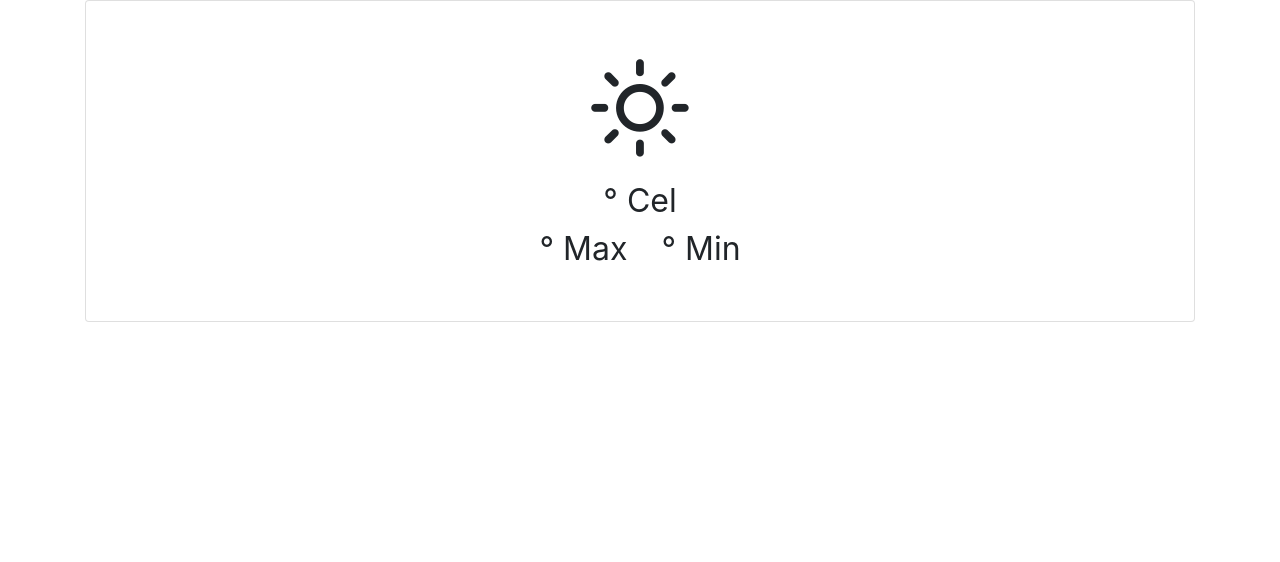
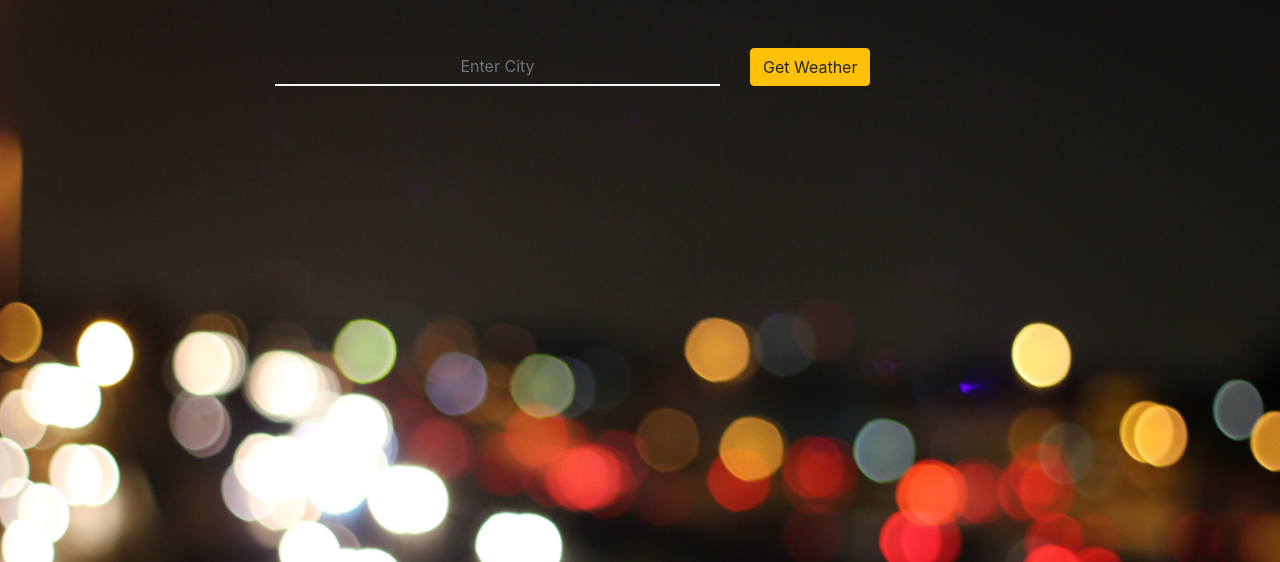
Before and after one commit to aomine53/weather_app, a Django app: page / in a window 1280 px wide. Shown: the top 562 px of the page. Run offline with Django 3.2, Linux system fonts and the light colour scheme; data that the repository does not hold is empty.

Commit message:
Added background

```diff
--- a/static/css/index.css
+++ b/static/css/index.css
@@ -6,3 +6,35 @@
     font-size: 2rem;
     margin-bottom: 0;
 }
+
+form{
+    margin-top: 3rem;
+}
+
+form input[name="city"]{
+    background-color: transparent;
+    color: white !important;
+    border-bottom: 2px solid whitesmoke;
+    border-radius: 0;
+}
+
+.form-control{
+    border: none;
+}
+
+form input:focus{
+    background-color: transparent !important;
+    box-shadow: none !important;
+    color: white !important;
+    border-bottom: 2px solid whitesmoke;
+}
+
+body{
+    background-image: url("background.jpg");
+    background-size: cover;
+    color: white;
+}
+
+.container{
+    background-color: transparent !important;
+}
--- a/templates/index.html
+++ b/templates/index.html
@@ -1,10 +1,29 @@
-{% extends 'base.html' %}
-{% block content %}
+{% extends 'base.html' %} {% block content %}
+
+<form action="/" method="post">
+  {% csrf_token %}
   <div class="container">
-        <div class="card">
+    <div class="row">
+      <div class="col-md offset-md-2">
+        <input
+          type="text"
+          name="city"
+          class="form-control"
+          placeholder="Enter City"
+        />
+      </div>
+      <div class="col-md mt-md-0 text-md-left">
+        <button type="submit" class="btn btn-warning">Get Weather</button>
+      </div>
+    </div>
+  </div>
+</form>
+
+{% for message in messages %}
+<div class="container pt-4">
   <h1 class="py-3 display-2">{{name}}</h1>
   <div class="py-4">
-                <p class="wi wi-day-sunny display-2"></p>
+    <p class="wi wi-owm-{{id}} display-2"></p>
     <div class="py-4 temp-desc">
       <p>{{temp}}&deg; Cel</p>
       <p>
@@ -13,8 +32,6 @@
       </p>
       <p>{{desc}}</p>
     </div>
-
   </div>
 </div>
-    </div>
-{% endblock %}
+{% endfor %} {% endblock %}
--- a/weather_app/views.py
+++ b/weather_app/views.py
@@ -1,20 +1,39 @@
 import requests
 from django.shortcuts import render
 from django.http import JsonResponse, HttpResponse
+from django.contrib import messages
 
 
 # Create your views here.
 def index(request):
-    url = "http://api.openweathermap.org/data/2.5/weather?q={city_nm}&appid=8554bee5ea12a558fe029889f3a5808c&units=metric"
-    result = requests.get(url.format(city_nm = "Mumbai"))
-    result = result.json()
-    # print(result.json())
-    args = {}
-    args['name'] = result['name']
-    args['desc'] = result['weather'][0]['description']
-    args['temp'] = result['main']['temp']
-    args['temp_max'] = result['main']['temp_max']
-    args['temp_min'] = result['main']['temp_min']
-    print(args)
-    # return JsonResponse(result, safe = False)
-    return render(request, 'index.html', args)
+    if request.method == 'POST':
+        # print(request.POST)
+        url = "http://api.openweathermap.org/data/2.5/weather?q={city_nm}&appid=8554bee5ea12a558fe029889f3a5808c&units=metric"
+        city = request.POST['city']
+
+        # if city.isnumeric():
+
+        result = requests.get(url.format(city_nm = city))
+        result = result.json()
+        # print(result.json())
+
+        cod = result['cod']
+        print(cod)
+        if cod != 200:
+            print("Invalid input")
+            return render(request, 'index.html')
+
+        args = {}
+        args['name'] = result['name']
+        # args['country'] = result['sys']['country']
+        args['id'] = result['weather'][0]['id']
+        args['desc'] = result['weather'][0]['description']
+        args['temp'] = result['main']['temp']
+        args['temp_max'] = result['main']['temp_max']
+        args['temp_min'] = result['main']['temp_min']
+        # print(args)
+        messages.success(request,"Searching...")
+        # return JsonResponse(result, safe = False)
+        return render(request, 'index.html', args)
+    else:
+        return render(request, 'index.html')
```
Also changed, not shown: static/css/background.jpg (added). Lines whose indentation alone changed are shown as unchanged.
